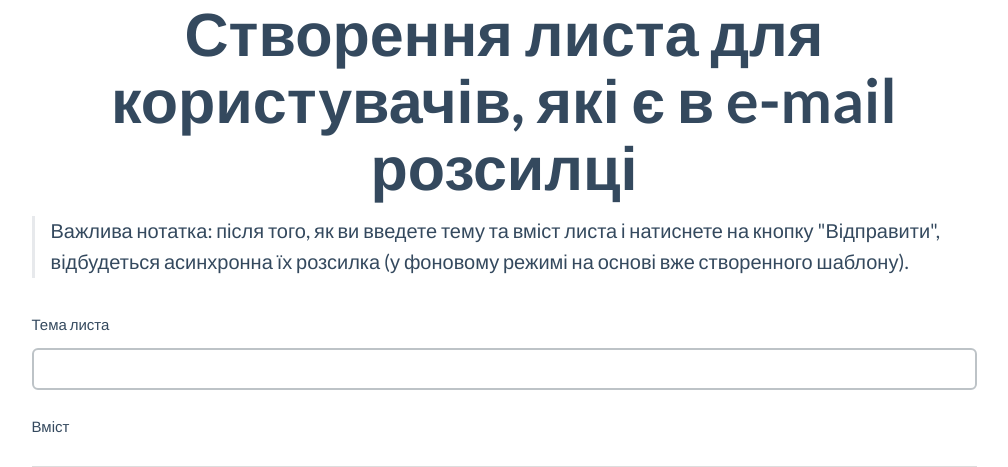
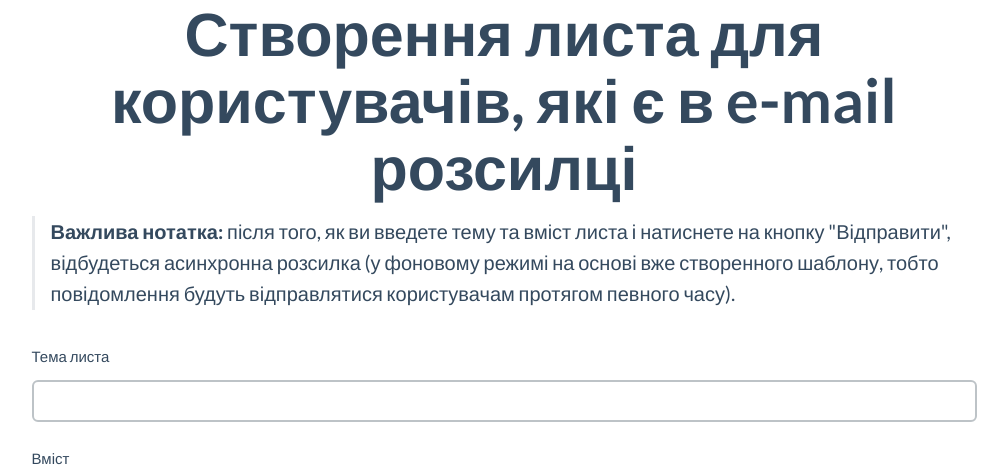
Before and after one commit to britonad/cspu-newsletter, a Flask app: page /compose-message/ in a window 1280 px wide. Shown: the part 136-603 px from the top of the page, without its empty margins (136-1144 px from the left). Run offline with Flask 2, Linux system fonts and the light colour scheme; parts of the project's set-up code (start-up, migrations or seed data) failed here and were passed over; some libraries are stand-ins or nearby versions.

Commit message:
💬 Update text in templates

```diff
--- a/templates/app/message.html
+++ b/templates/app/message.html
@@ -13,12 +13,13 @@
             {% include 'alert.html' %}
             <h1 class="text-center">Створення листа для користувачів, які є в e-mail розсилці</h1>
             <blockquote>
-                <p>Важлива нотатка: після того, як ви введете тему
+                <p><b>Важлива нотатка:</b> після того, як ви введете тему
                     та вміст
                     листа і натиснете на кнопку "Відправити",
                     відбудеться
-                    асинхронна їх розсилка (у фоновому режимі на основі
-                    вже створенного шаблону).</p>
+                    асинхронна розсилка (у фоновому режимі на основі
+                    вже створенного шаблону, тобто повідомлення будуть
+										відправлятися користувачам протягом певного часу).</p>
             </blockquote>
             <form action="" method="post" enctype="multipart/form-data">
                 {{ form.csrf_token }}
```
